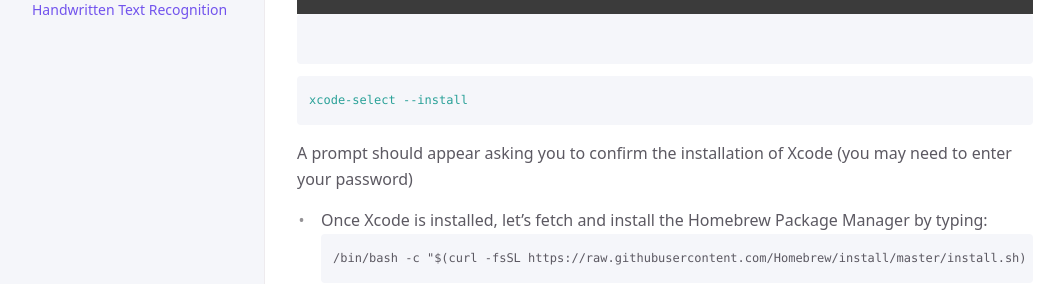
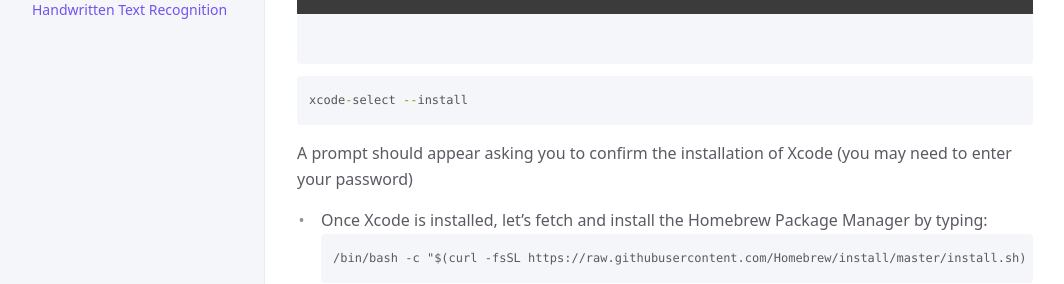
Before and after one commit to ccarvel/digitalscholarship, a Jekyll site: the page built from step_1_cli.md, in a window 1280 px wide and 900 px high. Shown: the part 466-750 px from the top of the window, without its empty margins (107-1171 px from the left). Built offline with Jekyll 4.4.1, drawn with Linux system fonts in a browser that asks for light colours.

Commit message:
Update step_1_cli.md

````diff
--- a/step_1_cli.md
+++ b/step_1_cli.md
@@ -14,7 +14,7 @@ to launch the Terminal command line interface.<br/>
 
 * Next, install Xcode Command Line Tools, whic are required to install the Homebrew Package Manager<br/>
 {% include code.html %}
-```yaml
+```js
 xcode-select --install
 ```
 A prompt should appear asking you to confirm the installation of Xcode (you may need to enter your password)<br/>
````
